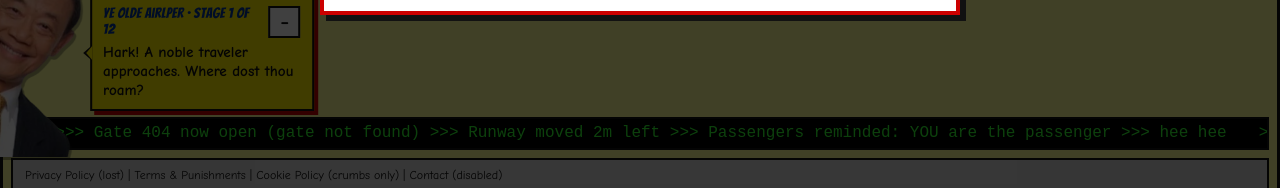
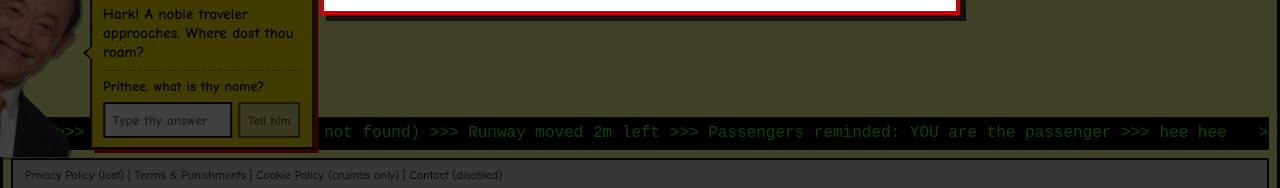
Before and after one commit to Zephyrdoestech/WhAtEvErTsIs, a React (Vite) app: page / in a window 1280 px wide. Shown: the part 579-767 px from the top of the page. Built offline with nearby package versions, Linux system fonts and the light colour scheme.

Commit message:
feat: add forgetful Airlper chat

```diff
--- a/src/components/chaos/Airlper.css
+++ b/src/components/chaos/Airlper.css
@@ -90,6 +90,54 @@
   line-height: 1.25;
 }
 
+.airlper__chat {
+  margin-top: 0.5rem;
+  padding-top: 0.45rem;
+  border-top: 1px dashed rgb(17 17 17 / 55%);
+}
+
+.airlper__chat-prompt {
+  margin: 0 0 0.4rem;
+  font-size: 0.88rem;
+  font-weight: 700;
+  line-height: 1.25;
+}
+
+.airlper__chat-form {
+  display: flex;
+  align-items: stretch;
+  gap: 0.35rem;
+}
+
+.airlper__chat-form input {
+  min-width: 0;
+  min-height: 2.25rem;
+  flex: 1 1 auto;
+  padding: 0.3rem 0.45rem;
+  border: 2px solid var(--ink, #111);
+  border-radius: 0;
+  background: #fff;
+  color: var(--ink, #111);
+  font: 700 0.85rem var(--font-body, sans-serif);
+}
+
+.airlper__chat-form input:focus-visible {
+  outline: 3px solid var(--blue, #003399);
+  outline-offset: 1px;
+}
+
+.airlper__submit {
+  min-height: 2.25rem;
+  flex: 0 0 auto;
+  padding: 0.3rem 0.5rem;
+  font-size: 0.8rem;
+  white-space: nowrap;
+}
+
+.airlper__submit:disabled {
+  cursor: not-allowed;
+}
+
 .airlper__minimize {
   display: grid;
   flex: 0 0 2rem;
--- a/src/components/chaos/Airlper.jsx
+++ b/src/components/chaos/Airlper.jsx
@@ -1,8 +1,8 @@
 // OWNER: DAR — "Ye Olde Airlper", the stage-aware peeking helper.
-import { useEffect, useState } from "react";
+import { useEffect, useRef, useState } from "react";
 import JoseMariChan from "../../assets/images/Jose-Mari-Chan.png";
 import useBooking from "../../context/useBooking.js";
-import { getAirlperLines } from "./airlperLines.js";
+import { getAirlperLines, getForgetfulAirlperQuestion } from "./airlperLines.js";
 import "./Airlper.css";
 
 const PEEK_POSITIONS = [
@@ -27,9 +27,12 @@ function getNextPositionIndex(currentIndex) {
 }
 
 export default function Airlper() {
-  const { stage } = useBooking();
+  const { stage, booking } = useBooking();
   const stageLines = getAirlperLines(stage);
   const [minimized, setMinimized] = useState(false);
+  const [answerDraft, setAnswerDraft] = useState("");
+  const [chat, setChat] = useState({ phase: "asking", hasForgotten: false, lastAnswer: "" });
+  const forgetTimerRef = useRef(null);
   const [ticker, setTicker] = useState(() => ({
     stage,
     lineIndex: 0,
@@ -39,6 +42,8 @@ export default function Airlper() {
   useEffect(() => {
     setTicker((current) => ({ ...current, stage, lineIndex: 0 }));
   }, [stage]);
+
+  useEffect(() => () => window.clearTimeout(forgetTimerRef.current), []);
 
   useEffect(() => {
     const intervalId = window.setInterval(() => {
@@ -59,6 +64,24 @@ export default function Airlper() {
   const position = PEEK_POSITIONS[ticker.positionIndex] ?? PEEK_POSITIONS[0];
   const lineIndex = ticker.stage === stage ? ticker.lineIndex : 0;
   const line = stageLines[lineIndex] ?? stageLines[0];
+  const chatPrompt = chat.phase === "thanking"
+    ? `Thank thee, ${chat.lastAnswer}! I shall remember it forevermore.`
+    : chat.hasForgotten
+      ? getForgetfulAirlperQuestion(booking, chat.lastAnswer)
+      : "Prithee, what is thy name?";
+
+  function submitAnswer(event) {
+    event.preventDefault();
+    const answer = answerDraft.trim();
+    if (!answer) return;
+
+    window.clearTimeout(forgetTimerRef.current);
+    setChat((current) => ({ ...current, phase: "thanking", lastAnswer: answer }));
+    setAnswerDraft("");
+    forgetTimerRef.current = window.setTimeout(() => {
+      setChat((current) => ({ ...current, phase: "asking", hasForgotten: true }));
+    }, 3500);
+  }
 
   return (
     <aside
@@ -103,6 +126,27 @@ export default function Airlper() {
           <p className="airlper__message" role="status" aria-live="polite" aria-atomic="true">
             {line}
           </p>
+          <div className="airlper__chat">
+            <p className="airlper__chat-prompt" role="status" aria-live="polite" aria-atomic="true">
+              {chatPrompt}
+            </p>
+            {chat.phase === "asking" && (
+              <form className="airlper__chat-form" onSubmit={submitAnswer}>
+                <input
+                  type="text"
+                  value={answerDraft}
+                  maxLength={80}
+                  autoComplete="off"
+                  aria-label="Answer Airlper"
+                  placeholder="Type thy answer"
+                  onChange={(event) => setAnswerDraft(event.target.value)}
+                />
+                <button className="btn airlper__submit" type="submit" disabled={!answerDraft.trim()}>
+                  Tell him
+                </button>
+              </form>
+            )}
+          </div>
         </div>
       )}
     </aside>
--- a/src/components/chaos/airlperLines.js
+++ b/src/components/chaos/airlperLines.js
@@ -65,3 +65,14 @@ const AIRLPER_LINES = {
 export function getAirlperLines(stage) {
   return AIRLPER_LINES[stage] ?? AIRLPER_LINES[1];
 }
+
+export function getForgetfulAirlperQuestion(booking, lastAnswer) {
+  const passengerName = [booking?.passenger?.firstName, booking?.passenger?.lastName]
+    .filter(Boolean)
+    .join(" ");
+  const knownName = booking?.user?.name || passengerName || lastAnswer || "a traveler";
+  const destination = booking?.search?.to || booking?.flight?.to || booking?.flight?.destination;
+  const wrongDestination = destination && /narnia/i.test(String(destination)) ? "Hogwarts" : "Narnia";
+
+  return `Forgive me, what was thy name again? I recall "${knownName} the Third" bound for ${wrongDestination}.`;
+}
```
Also changed, not shown: roles/DAR.MD (+3 -3 lines).
